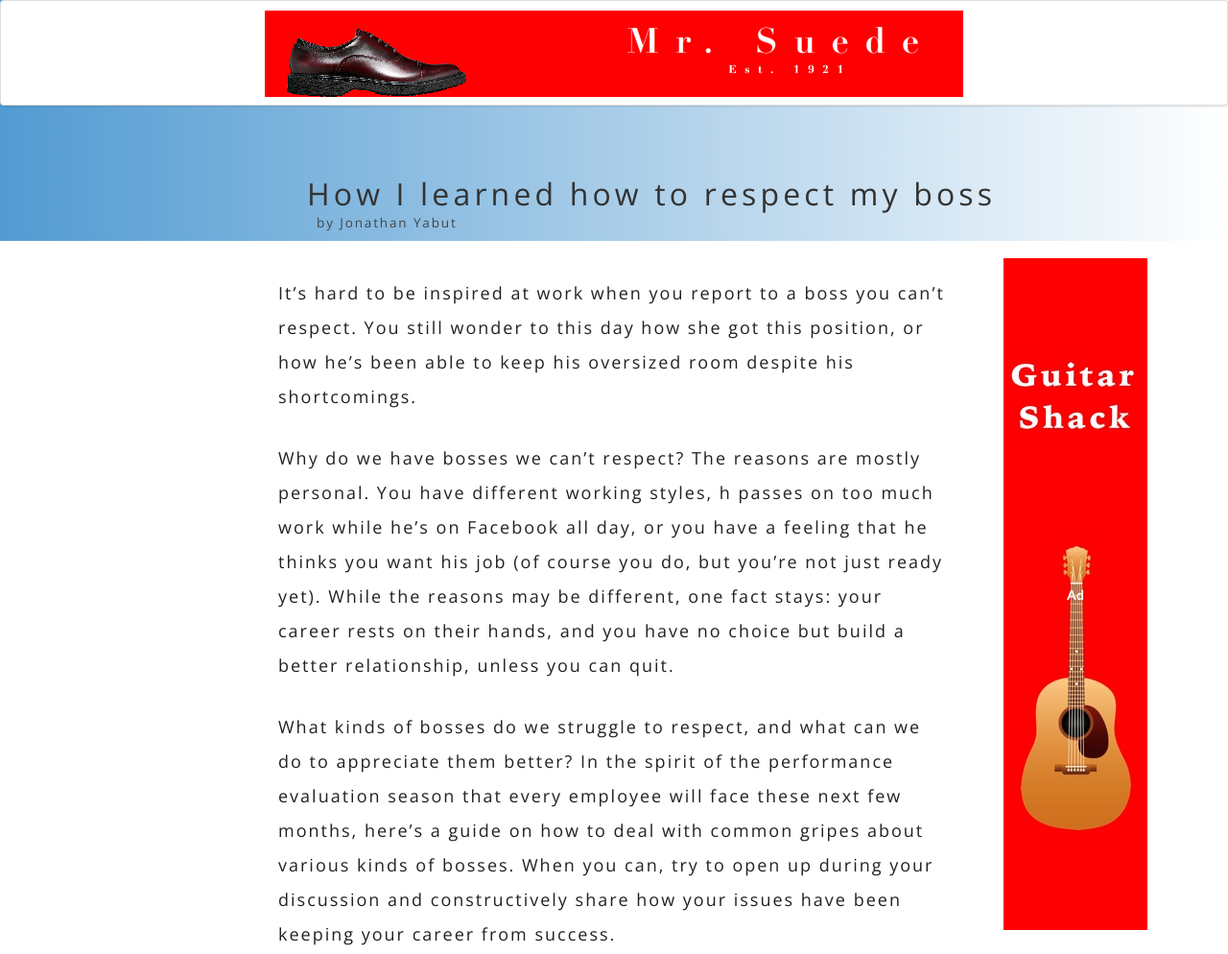
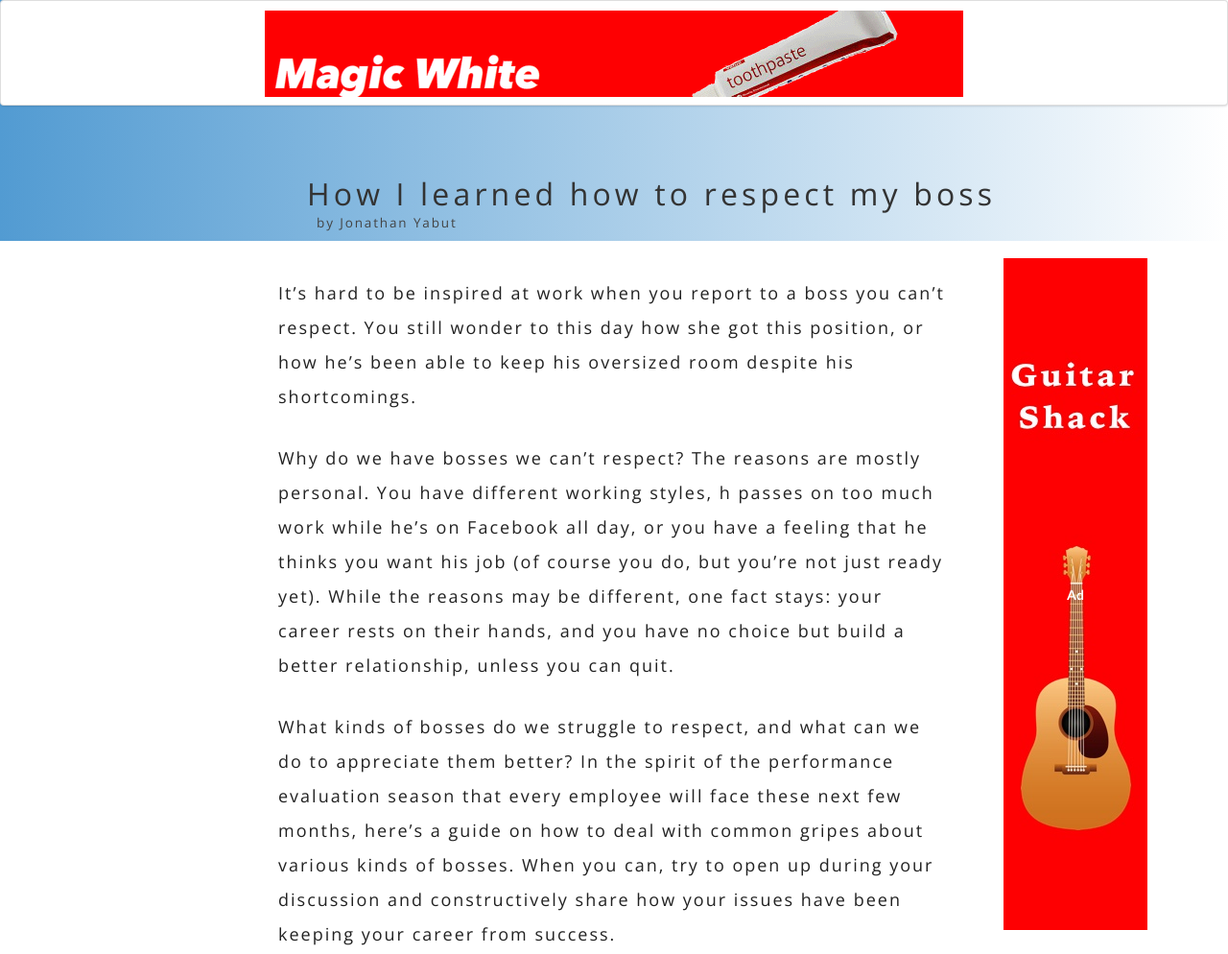
Before and after one commit to iloveergo/gh-pages, a plain HTML site: page 4.html in a window 1280 px wide. Shown: the top 994 px of the page at 96% size. Drawn offline with nearby package versions, Linux system fonts and the light colour scheme.

Commit message:
Update ad when scrolling up

```diff
--- a/4.html
+++ b/4.html
@@ -129,7 +129,13 @@
             $('#change-ad').visibility({
                 onTopVisible: function(){
                     $('.leaderboard img').attr("src", "Shoes.gif");
-                }
+                    console.log('bottom');
+                },
+                onTopVisibleReverse: function(){
+                    $('.leaderboard img').attr("src", "Toothpaste.gif");
+                    console.log('reverse');
+                },
+                once: false,
             });
 
             $('.ui.sticky')
```
Also changed, not shown: 2.html (+7 -1 lines), 3.html (+7 -1 lines), index.html (+7 -1 lines).
